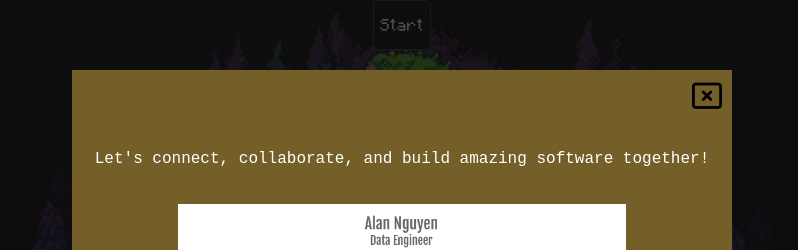
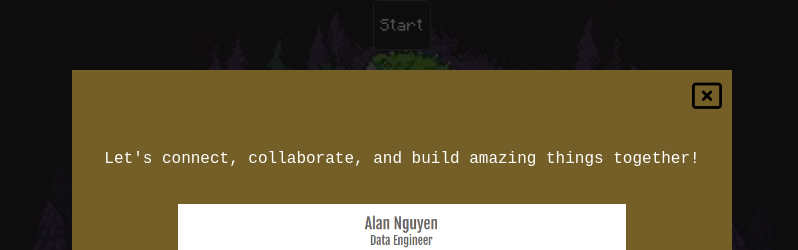
Before and after one commit to Alan-Ngn/Alan-Ngn.github.io, a React (Create React App) app: page / in a window 1280 px wide. Both pictures are taken after a click on the button "Contact". Shown: the top 250 px of the page, without its empty margins (238-1036 px from the left). Built offline with nearby package versions, Linux system fonts and the light colour scheme.

Commit message:
added noreferrrer with target blank

```diff
--- a/public/index.html
+++ b/public/index.html
@@ -25,7 +25,7 @@
       work correctly both with client-side routing and a non-root public URL.
       Learn how to configure a non-root public URL by running `npm run build`.
     -->
-    <title>Alan Nguyen - Software Engineer</title>
+    <title>Alan Nguyen - Developer</title>
   </head>
   <body>
     <noscript>You need to enable JavaScript to run this app.</noscript>
--- a/src/components/ChestModal/index.tsx
+++ b/src/components/ChestModal/index.tsx
@@ -10,12 +10,12 @@ export const ChestModal = () => {
 				<i className="fa-regular fa-rectangle-xmark"></i>
 			</button>
 			<p>
-			Let's connect, collaborate, and build amazing software together!
+			Let's connect, collaborate, and build amazing things together!
 			</p>
 			<div className="resume-download">
 				<img  className='resume' src={process.env.PUBLIC_URL + '/dataresume.PNG'}/>
 				<div className="download-icon">
-					<a href={process.env.PUBLIC_URL + '/Alan Nguyen - Data Engineer Resume.pdf'} target="_blank">
+					<a href={process.env.PUBLIC_URL + '/Alan Nguyen - Data Engineer Resume.pdf'} rel="noreferrer" target="_blank">
 						<i className="fa-solid fa-arrow-up-right-from-square"></i>
 					</a>
 					<a className='resume-icon' href={process.env.PUBLIC_URL + '/Alan Nguyen - Data Engineer Resume.pdf'} download={process.env.PUBLIC_URL + '/Alan Nguyen - Data Engineer Resume.pdf'}>
@@ -34,7 +34,7 @@ export const ChestModal = () => {
 				<a href="https://wellfound.com/u/alan-nguyen-31" rel="noreferrer" target="_blank">
 					<i className="fa-brands fa-angellist" />
 				</a>
-				<a href="mailto:alanngn21@gmail.com" target="_blank" >
+				<a href="mailto:alanngn21@gmail.com" rel="noreferrer" target="_blank" >
 					<i className="fa-solid fa-envelope"></i>
 				</a>
 			</div>
```
